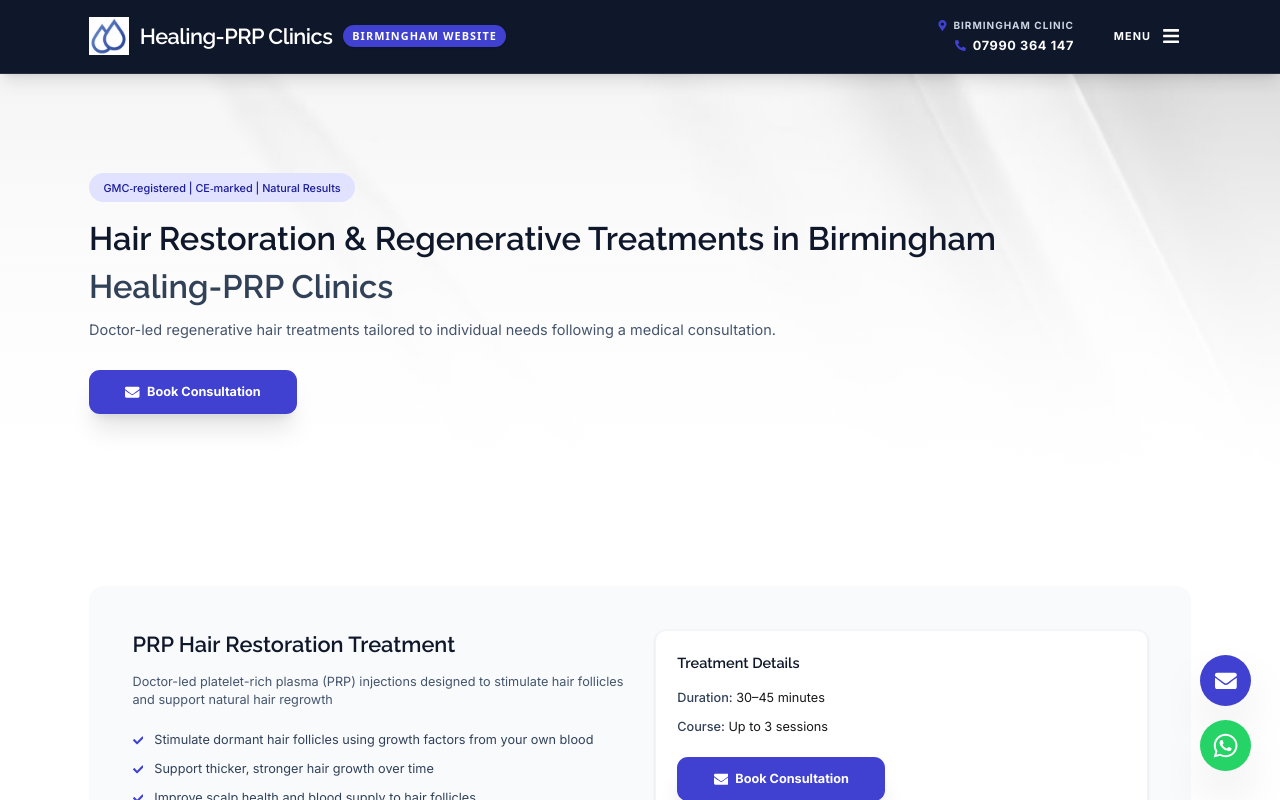
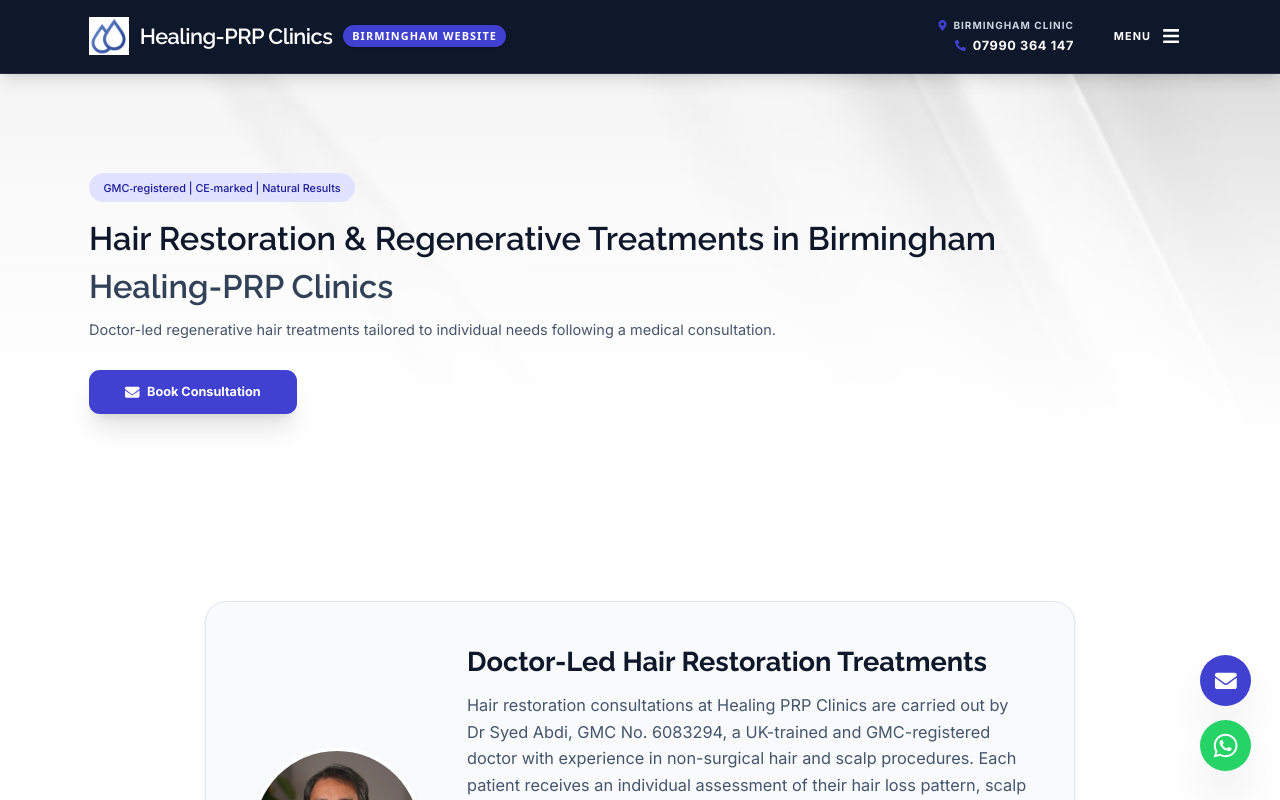
Before and after one commit to binithekid/Healing-PRP-Clinics-Preview, a Next.js app: page /birmingham/hair-restoration in a window 1280 px wide. Shown: the top 800 px of the page. Built offline with nearby package versions, Linux system fonts and the light colour scheme.

Commit message:
Add EDFeatureBlock component to HairRestorationClient

```diff
--- a/src/components/pages/HairRestorationClient.tsx
+++ b/src/components/pages/HairRestorationClient.tsx
@@ -2,6 +2,7 @@
 
 import { motion, AnimatePresence } from "framer-motion";
 import { useState } from "react";
+import EDFeatureBlock from "@/components/EDFeatureBlock"; // <-- Import added
 import {
   FaCheck,
   FaChevronDown,
@@ -173,6 +174,8 @@ export default function HairRestorationClient({
         </div>
       </section>
 
+      <EDFeatureBlock variant="hair-restoration" />
+
       {/* Treatments Section */}
       <section id="treatments" className="py-20 bg-white">
         <div className="max-w-7xl mx-auto px-4 sm:px-6 lg:px-8">
```
